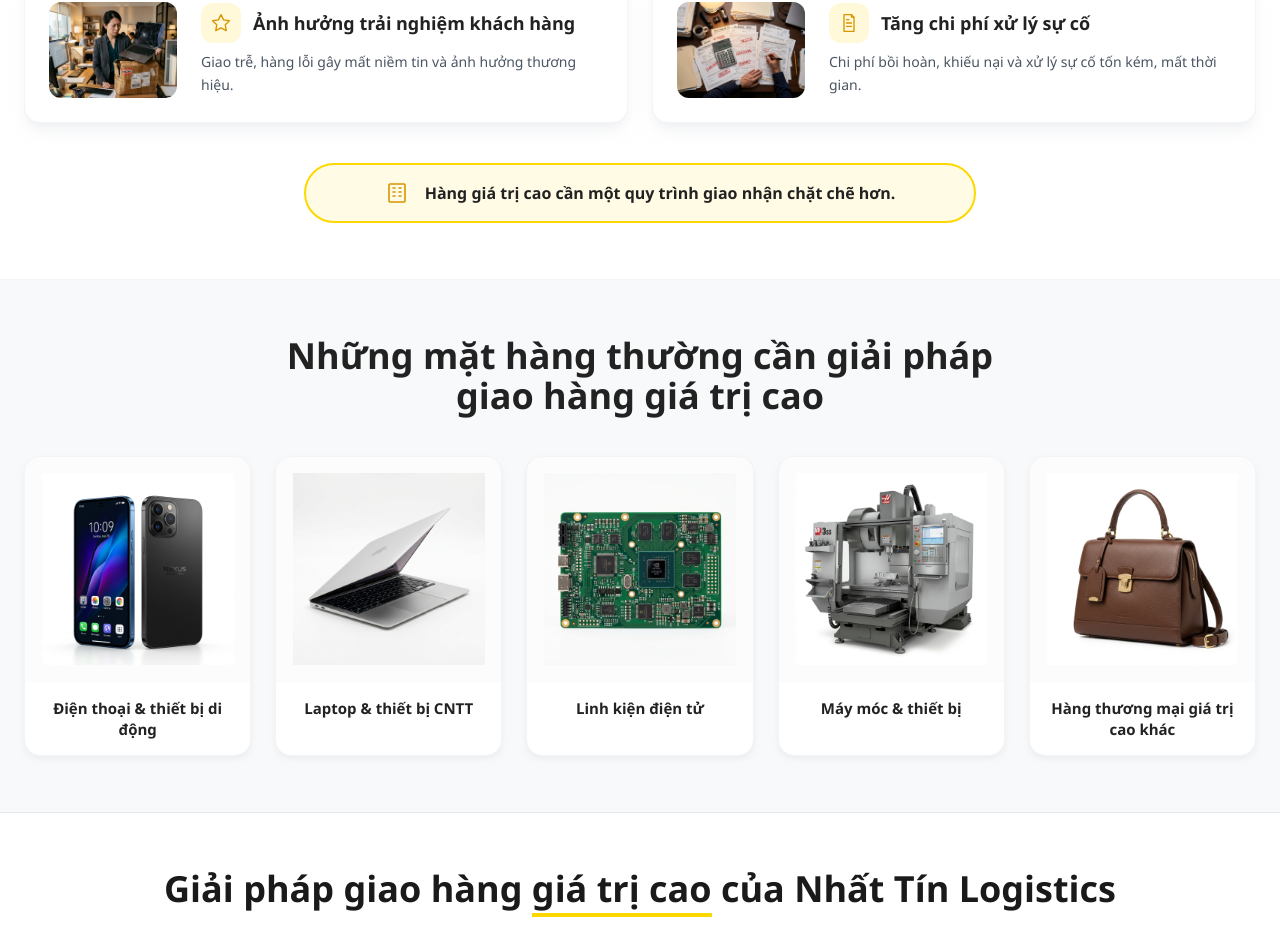
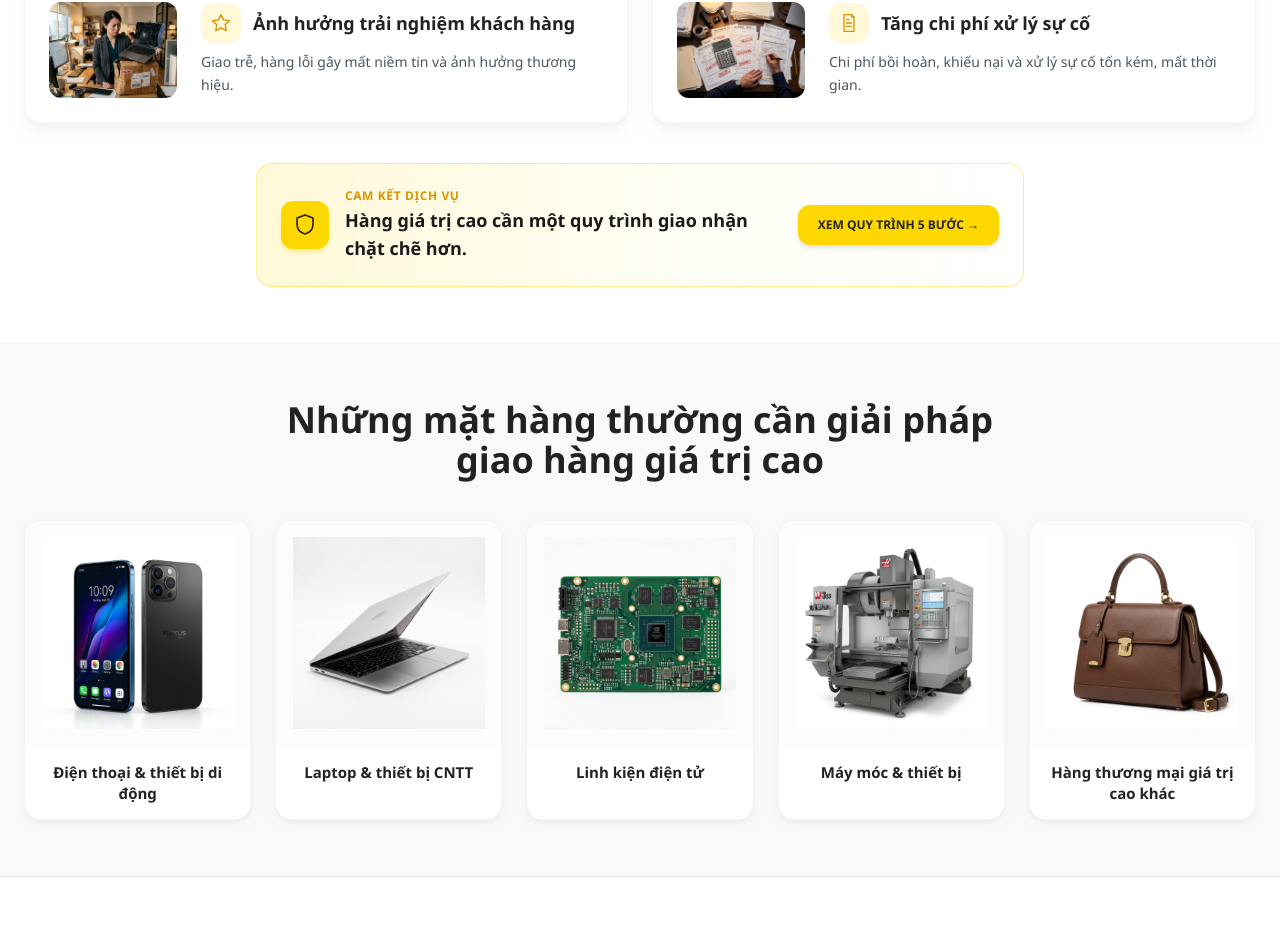
Before and after one commit to virutngocanhcao-a11y/ntl-guihanggiatricao, a Next.js app: page / in a window 1280 px wide. Shown: the part 1676-2610 px from the top of the page. Built offline with nearby package versions, Linux system fonts and the light colour scheme.

Commit message:
Redesign pain points highlight callout to modern B2B commitment banner with shield icon and smooth CTA

```diff
--- a/components/landing/PainPoints.tsx
+++ b/components/landing/PainPoints.tsx
@@ -47,9 +47,24 @@ export default function PainPoints({
           ))}
         </div>
 
-        <div className="mx-auto mt-8 md:mt-10 flex max-w-2xl items-center justify-center gap-4 rounded-full border-2 border-[#fdd800] bg-[#fdd800]/10 px-8 py-4">
-          <Icon name="building" className="h-6 w-6 shrink-0 text-[#d99400]" />
-          <p className="text-base font-bold text-[#222222]">{bannerNote}</p>
+        <div className="mx-auto mt-8 md:mt-10 max-w-3xl rounded-2xl bg-gradient-to-r from-[#fdd800]/15 via-[#fdd800]/5 to-transparent border border-[#fdd800]/40 p-5 md:p-6 flex flex-col sm:flex-row items-center justify-between gap-5 shadow-sm">
+          <div className="flex items-center gap-4 text-center sm:text-left">
+            <div className="flex h-12 w-12 shrink-0 items-center justify-center rounded-xl bg-[#fdd800] text-[#222222] shadow-md shadow-[#fdd800]/25">
+              <Icon name="shield" className="h-6 w-6" />
+            </div>
+            <div>
+              <p className="text-xs font-bold uppercase tracking-wider text-[#d99400]">Cam kết dịch vụ</p>
+              <p className="text-base md:text-lg font-extrabold text-[#1a1a1a] mt-0.5">
+                {bannerNote}
+              </p>
+            </div>
+          </div>
+          <a
+            href="#quy-trinh"
+            className="shrink-0 inline-flex items-center gap-2 text-xs font-extrabold uppercase text-[#222222] bg-[#fdd800] hover:bg-[#ffe340] px-5 py-3 rounded-xl shadow-md hover:shadow-lg transition-all hover:scale-105"
+          >
+            Xem quy trình 5 bước &rarr;
+          </a>
         </div>
       </div>
     </section>
```
